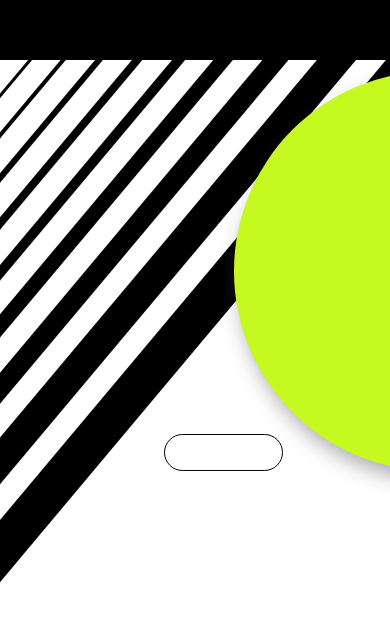
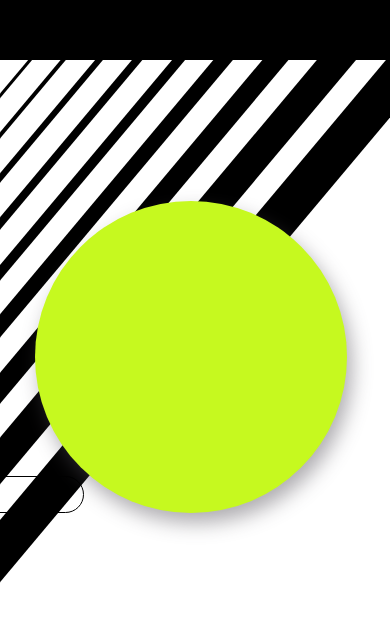
Before and after one commit to codetombomb/tom-profile-website, a website: page public/index.html in a window 390 px wide. Shown: the part 784-1406 px from the top of the page. Drawn offline with Linux system fonts and the light colour scheme.

Commit message:
Add responsive about logo circle

```diff
--- a/public/css/index.scss
+++ b/public/css/index.scss
@@ -226,6 +226,7 @@ body {
         height: 100vh;
         background-color: white;
         overflow: hidden;
+        display: flex;
 
         .about-container {
             .stripes {
@@ -518,14 +519,14 @@ body {
             }
 
             .about-logo {
-                width: 400px;
-                height: 400px;
+                width: 491px;
+                height: 491px;
                 background-color: $valeYellow;
                 border-radius: 50%;
                 box-shadow: 5px 10px 20px rgba(85, 81, 90, 0.479);
                 position: relative;
                 left: 60vw;
-                bottom: 130px;
+                top: -175px;
 
                 .tom-hair {
                     display: none;
@@ -554,6 +555,54 @@ body {
                         color: black;
                         letter-spacing: 10px;
                     }
+                }
+
+                //.about-logo breakpoints
+                @media screen and (max-width: 1250px) {
+                    left: 650px;
+                }
+
+                @media screen and (max-width: 1150px) {
+                    width: 400px;
+                    height: 400px;
+                    top: -118px;
+                    left: 500px;
+                }
+
+                @media screen and (max-width: 950px) {
+                    width: 345px;
+                    height: 345px;
+                }
+
+                @media screen and (max-width: 850px) {
+                    left: 400px;
+                }
+
+                @media screen and (max-width: 800px) {
+                    top: 0px;
+                    left: 28.7vw;
+                }
+
+                @media screen and (max-width: 650px) {
+                    width: 325px;
+                    height: 325px;
+                }
+
+                @media screen and (max-width: 550px) {
+                    left: 113px;
+                }
+
+                @media screen and (max-width: 450px) {
+                    left: 47.5px;
+                    width: 80vw;
+                    height: 80vw;
+
+                }
+
+                @media screen and (max-width: 400px) {
+                    left: 35px;
+                    width: 80vw;
+                    height: 80vw;
                 }
             }
         }
```
Also changed, not shown: public/css/index.css, 1 other file.
